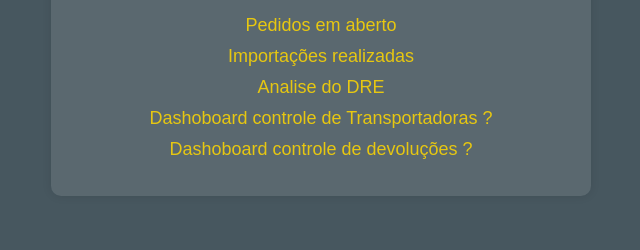
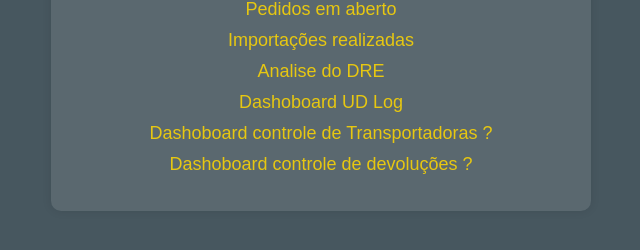
Before and after one commit to Alex-777-90/DRE, a plain HTML site: page index.html in a window 1280 px wide. Shown: the part 448-698 px from the top of the page, without its empty margins (319-959 px from the left). Drawn offline with Linux system fonts and the light colour scheme.

Commit message:
subindo dash UD LOG

```diff
--- a/index.html
+++ b/index.html
@@ -15,6 +15,7 @@
             <li><a href="https://app.powerbi.com/view?r=eyJrIjoiMWFhNzYzZWQtNTRlZC00NzU3LWE4OWYtZjg2ZjkwNTc4MDg1IiwidCI6IjdjYjA1OGU2LWRiOGItNDIwZi04ZTI2LTgyYWY3ZWNlOWVjMiJ9" target="_blank">Pedidos em aberto</a></li>
             <li><a href="https://app.powerbi.com/view?r=eyJrIjoiZDdlNTZmMmEtMTUzNC00ZjhlLWI0NzMtNDkzYzYxMzczNzFlIiwidCI6IjdjYjA1OGU2LWRiOGItNDIwZi04ZTI2LTgyYWY3ZWNlOWVjMiJ9" target="_blank">Importações realizadas</a></li>
             <li><a href="https://app.powerbi.com/view?r=eyJrIjoiMzFlYTUzYTktZDEzNC00ZTExLWJkZWYtYTIwODBlZjAzNWFjIiwidCI6IjdjYjA1OGU2LWRiOGItNDIwZi04ZTI2LTgyYWY3ZWNlOWVjMiJ9" target="_blank">Analise do DRE</a></li>
+            <li><a href="https://app.powerbi.com/view?r=eyJrIjoiOThiYzI3MDUtZWExYi00NmIzLTg1ZGQtYzhlMmJjMTJjNjI5IiwidCI6IjdjYjA1OGU2LWRiOGItNDIwZi04ZTI2LTgyYWY3ZWNlOWVjMiJ9" target="_blank">Dashoboard UD Log</a></li>
             <li><a href="" target="_blank">Dashoboard controle de Transportadoras ?</a></li>
             <li><a href="" target="_blank">Dashoboard controle de devoluções ? </a></li>
         </ul>
```
